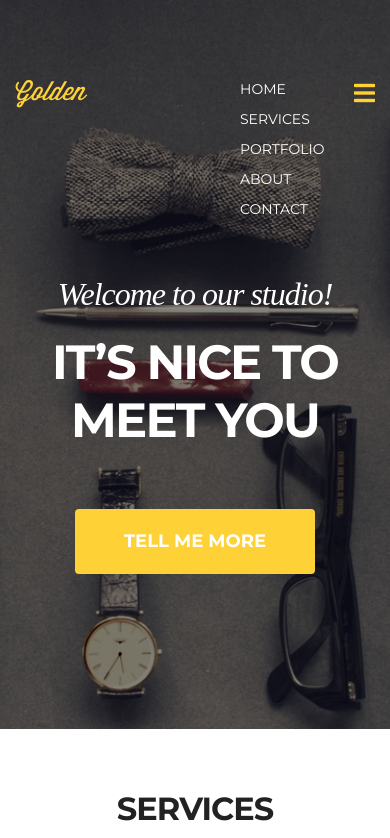
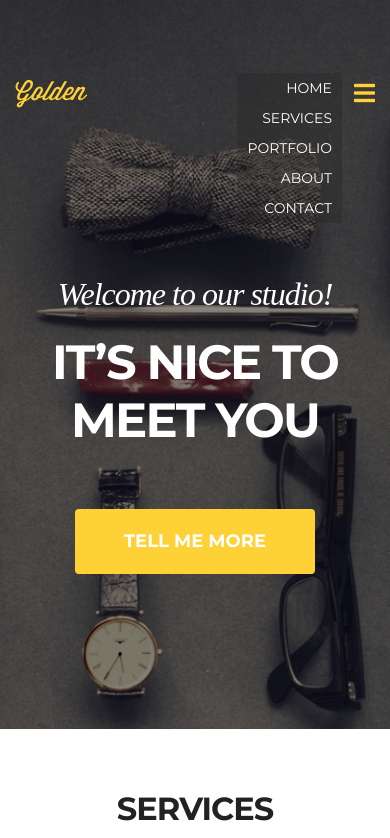
Before and after one commit to doforever/golden, a website: page index.html in a window 390 px wide. Shown: the top 838 px of the page. Drawn offline with Linux system fonts and the light colour scheme; a web font is replaced by a local one.

Commit message:
Fix expanded menu alignment on mobile

```diff
--- a/index.html
+++ b/index.html
@@ -18,8 +18,7 @@
                 <div class="col-2">
                     <a class="brand" href="#">Golden</a>
                 </div>
-                <div class="col-2 col-md-10 menu">
-                    <i class="fas fa-bars"></i>
+                <div class="col-10 menu">
                     <ul>
                         <li><a href="#"></a>Home</li>
                         <li><a href="#"></a>Services</li>
@@ -27,6 +26,7 @@
                         <li><a href="#"></a>About</li>
                         <li><a href="#"></a>Contact</li>
                     </ul>
+                    <i class="fas fa-bars"></i>
                 </div>
             </nav>
             <div class="row">
--- a/sass/style.scss
+++ b/sass/style.scss
@@ -11,6 +11,7 @@ $color-t-dark: #555555;
 $color-main: #fed136;
 $color-main-d: #f8c611;
 $color-bcg-alt: #f7f7f7;
+$color-menu: #22222252;
 
 /* General */
 
@@ -72,6 +73,7 @@ header {
             display: none;
             font-size: 24px;
             line-height: 41px;
+            margin-left: 12px;
         }
         div:first-child {
             text-align: left;
@@ -85,7 +87,8 @@ header {
         }
         .menu {
             text-align: right;
-            position: relative;
+            display: flex;
+            justify-content: flex-end;
         }
         ul {
             list-style: none;
@@ -100,6 +103,7 @@ header {
             line-height: 41px;
             &:hover {
                 color: $color-main;
+                cursor: pointer;
             }
         }
     }
@@ -267,20 +271,21 @@ footer {
                 display: none;
             }
             i.fas {
-                display: inline;
+                display: inline-block;
             }
 
         }
     }
     nav.row:hover {
         ul {
-            display: block;
-            position: relative;
-            right: 140px;
-            top: -40px;
-            margin-bottom: -1450px;
+            display: inline-block;
+            margin-bottom: -150px;
+            text-align: right;
             li {
                 line-height: 30px;
+                display: block;
+                background-color: $color-menu;
+                padding: 0 10px;
             }
         }
         i.fas {
```
Also changed, not shown: css/style.css, 1 other file.
